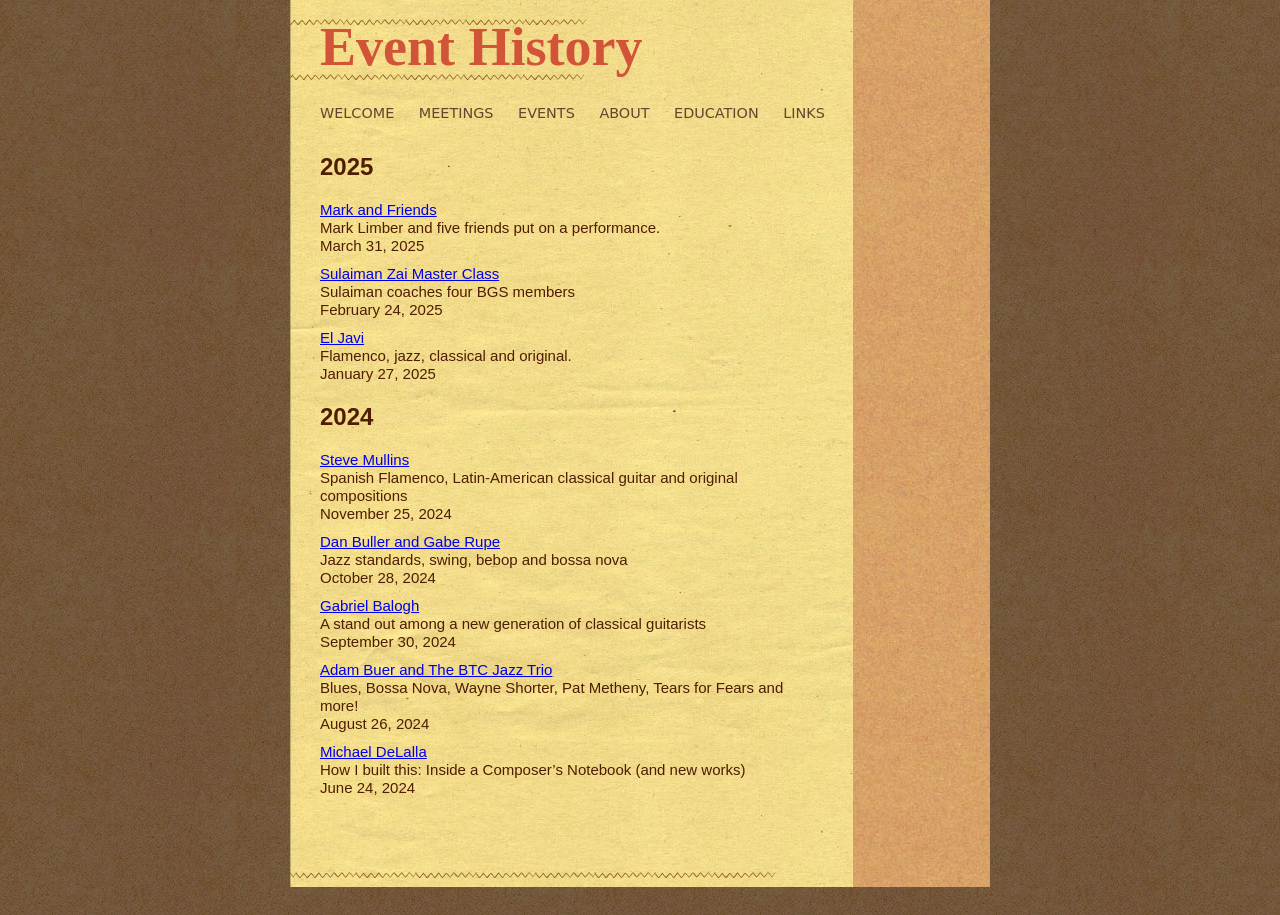
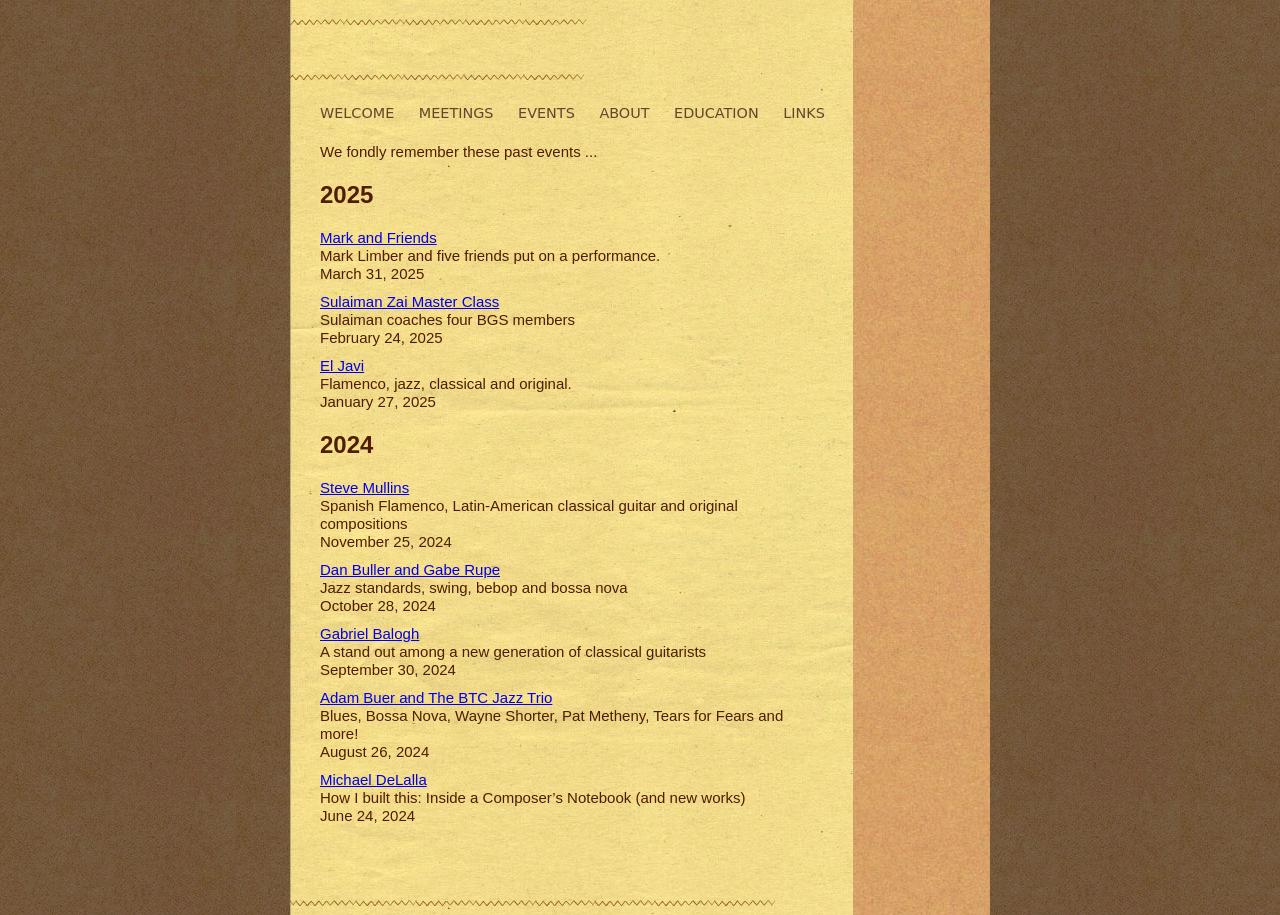
Before and after one commit to boulderguitarsociety/boulderguitarsociety.github.io, a Jekyll site: the page built from Memories.html, in a window 1280 px wide. Built offline with Jekyll 4.4.1, drawn with Linux system fonts in a browser that asks for light colours.

Commit message:
add intro statement to Memories

```diff
--- a/Memories.html
+++ b/Memories.html
@@ -9,7 +9,7 @@ title: Memories
       <img id="wgly1" src="/stylings/PrintedPaper_line-3.png" alt="">
       <div id="header_pos">
          <div id="header_txt">
-            <p>Event History</p>
+            <p>{{ title }}</p>
          </div>
       </div>
       <img id="wgly2" src="/stylings/PrintedPaper_line-3_2.png" alt="">
@@ -17,6 +17,8 @@ title: Memories
 
    {% assign current = "Memories" %}
    {% include navigation.html %}
+
+   <p>We fondly remember these past events ...</p>
 
    {% assign yearhdg = "" %}
    {% for post in site.posts %}
```
